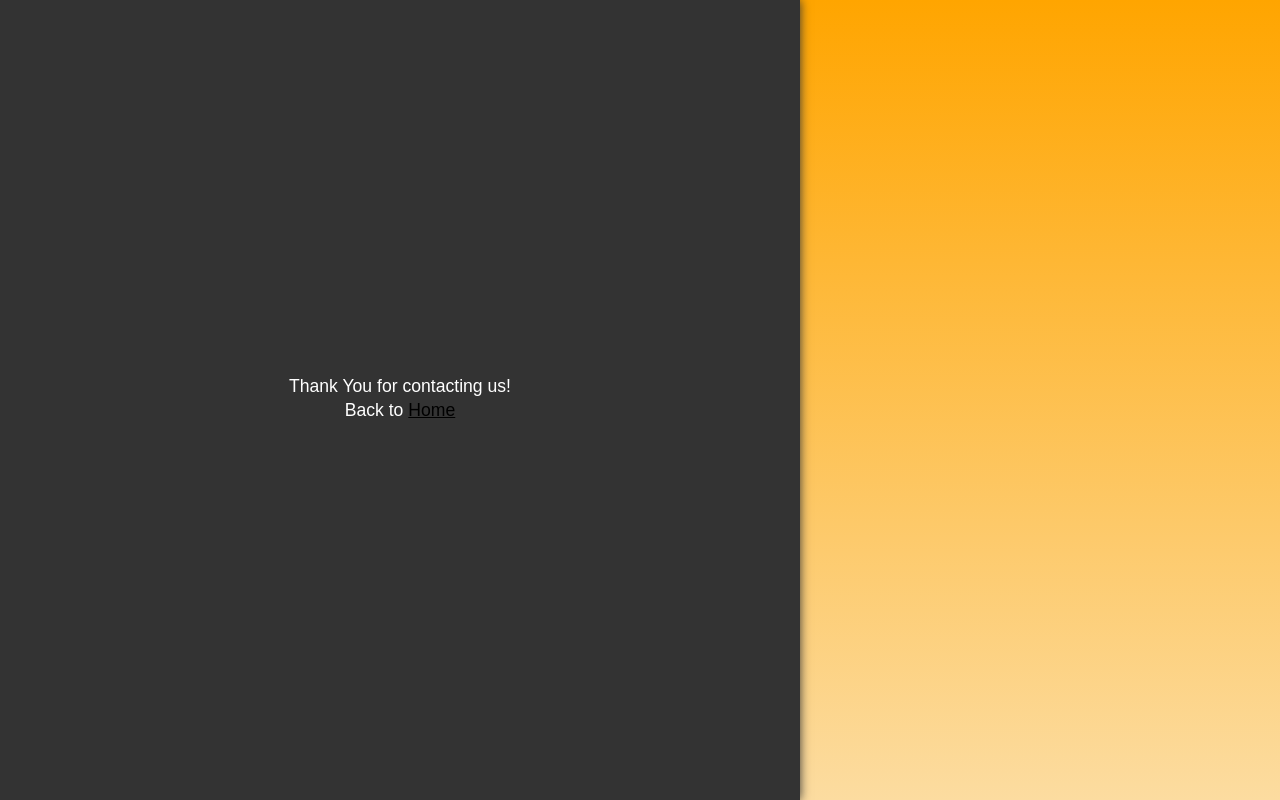
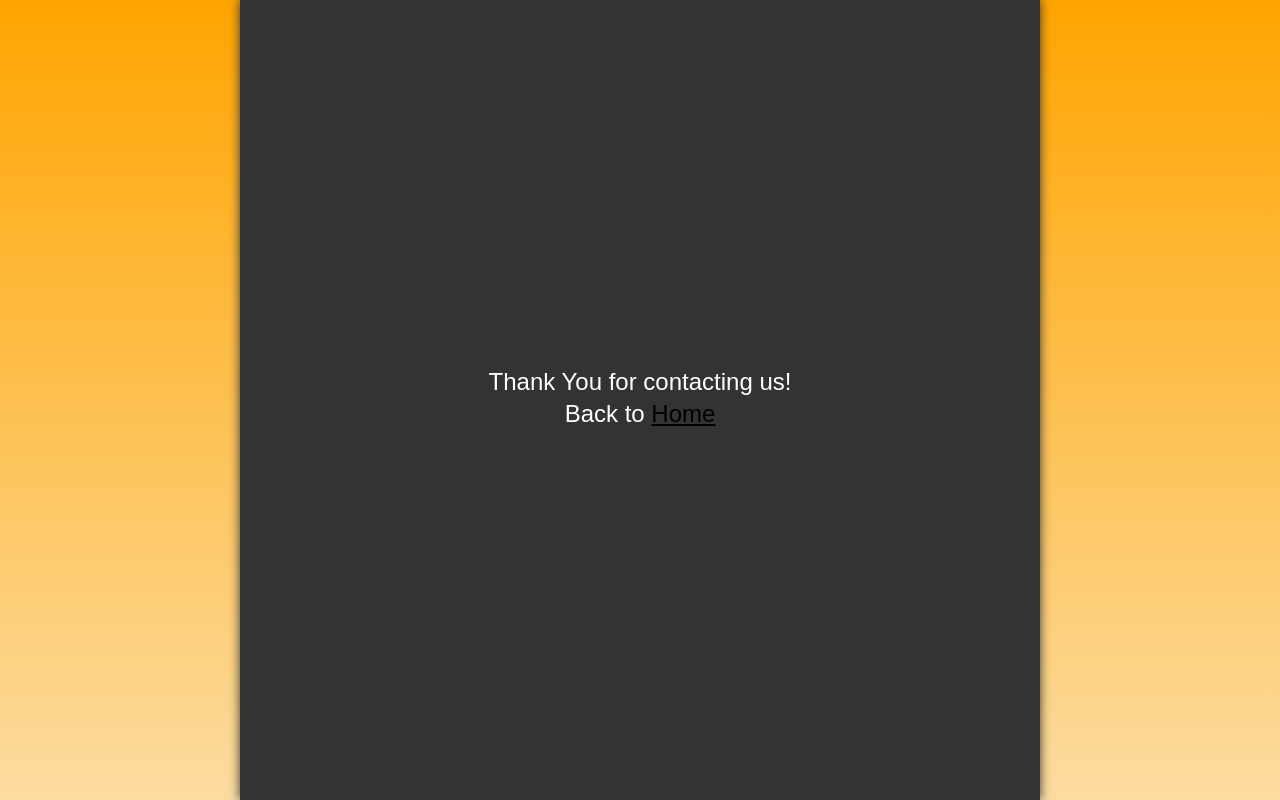
Before and after one commit to alexis-bustos/taco-shop, a plain HTML site: page thankyou.html in a window 1280 px wide. Drawn offline with Linux system fonts and the light colour scheme.

Commit message:
updated styling to thankyou.html

```diff
--- a/thankyou.html
+++ b/thankyou.html
@@ -15,12 +15,13 @@
         justify-content: center; /* Horizontally center */
         align-items: center; /* Vertically center */
         height: 100vh; /* Full height of the viewport */
-        margin: 0; /* Remove default margins */
         background-color: #333; /* Optional: background color */
         color: white; /* Optional: text color */
         font-family: Arial, sans-serif;
+        font-size: 24px;
       }
-      div {
+
+      p {
         text-align: center; /* Center the text within the div */
       }
     </style>
```
